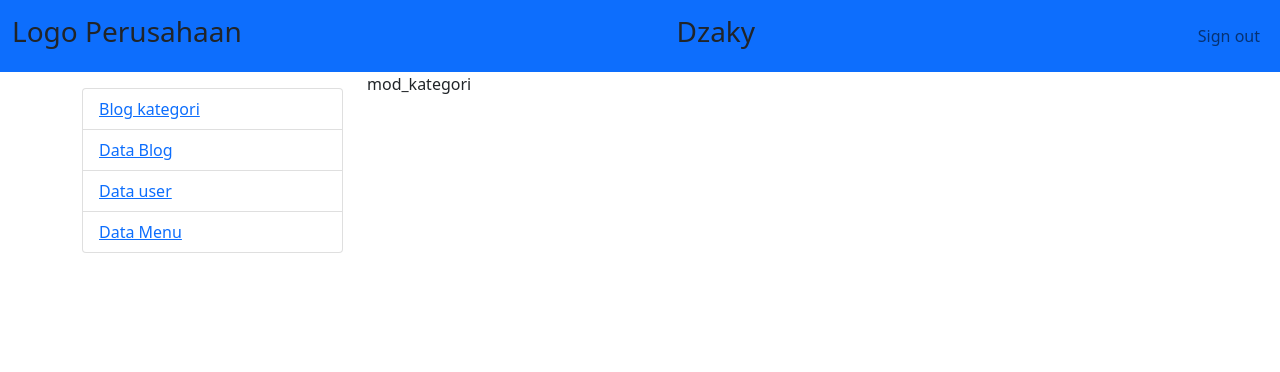
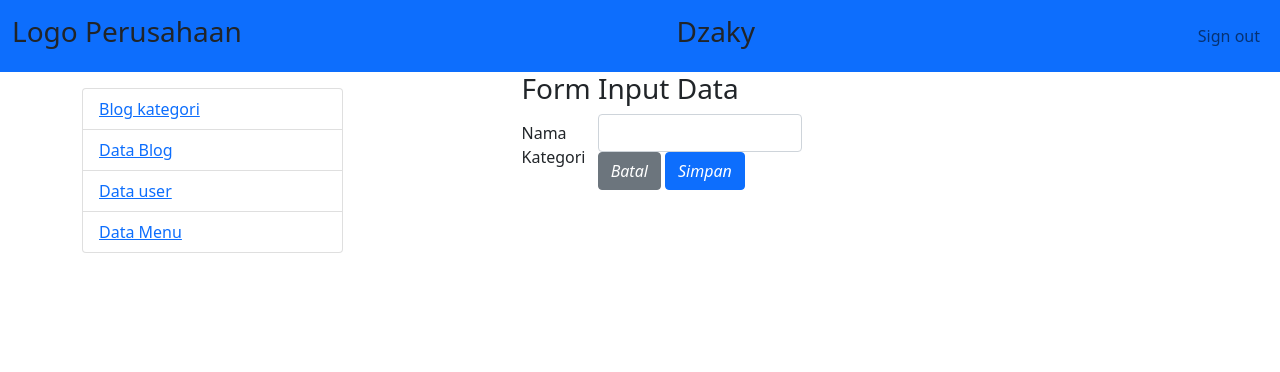
Before and after one commit to Dzakyalifgunawan/matkul_webprog, a PHP site: the page made by latihan02/admin/home.php in a window 1280 px wide. Shown: the top 372 px of the page. Run offline with PHP 8.4, Linux system fonts and the light colour scheme.

Commit message:
Update Terbaru

```diff
--- a/latihan02/admin/home.php
+++ b/latihan02/admin/home.php
@@ -41,8 +41,12 @@ require_once("../koneksidb.php");
                     </ul>
                 </div>
                 <div class="konten col-md">
+                    <!-- Kolom untuk menampilkan konten -->
                     <?php
-                        echo $_GET["modul"];
+                        if(isset($_GET["modul"])){
+                            include_once("".$_GET["modul"]."/index.php");
+                            // include_once("namafolder/namafile");
+                        }
                     ?>
                 </div>
                 <div class="col-md-3">
--- a/latihan02/admin/mod_kategori/index.php
+++ b/latihan02/admin/mod_kategori/index.php
@@ -1,36 +1,64 @@
-    <div class="container">
+<?php
+    if(!isset($_GET['aksi'])){
+?>
+<?php
+
+$qdata = mysqli_query($koneksidb, "select * from mst_kategori")or die(mysqli_error($koneksidb));
+
+?>
+<div class="container">
         <div class="row">
-            <div class="col-md-2">
-
-            </div>
+            <div class="col-md-2"></div>
             <div class="col-md mt-3">
-                <a class="btn btn-primary btn-sm" href="">Tambah Data</a>
+                <a class="btn btn-primary btn-sm" href="?modul=mod_kategori&aksi=add">Tambah Data</a>
                 <table class="table mt-1">
                     <tr>
                         <th scope="col">ID Kategori</th>
                         <th scope="col">Nama Kategori</th>
                         <th scope="col">Action</th>
                     </tr>
+                    <?php
+                        while($row = mysqli_fetch_array($qdata)){//pembuka
+                    ?>
                     <tr>
-                        <td>2</td>
-                        <td>Mbolang</td>
+                        <td><?php echo $row['idkategori']; ?></td>
+                        <td><?php echo $row['nm_kategori']; ?></td>
                         <td>
                             <a class="btn btn-primary" type="submit"><i class="bi bi-pencil-square"> Edit</i></a>
                             <a class="btn btn-primary" type="submit"><i class="bi bi-x-lg"> Delete</i></a>
                         </td>
                     </tr>
-                    <tr>
-                        <td>1</td>
-                        <td>Kuliah</td>
-                        <td>
-                            <a class="btn btn-primary" href=""><i class="bi bi-pencil-square"> Edit</i></a>
-                            <a class="btn btn-primary" href=""><i class="bi bi-x-lg"> Delete</i></a>
-                        </td>
-                    </tr>
+                    <?php }//penutup ?>
                 </table>
             </div>
-            <div class="col-md-2">
+            <div class="col-md-2"></div>
+        </div>
+</div>
+<?php
+    }elseif((isset($_GET['aksi']))){
+?>
 
+<!-- Tampilan Form -->
+
+<div class="container-fluid">
+        <div class="row">
+            <div class="col-md-3"></div>
+            <div class="col-md">
+            <h3>Form Input Data</h3>
+                <form action="mod_kategori/proses.php?aksi=insert" method="post">
+                    <div class="mb-3 row">
+                        <label for="inputPassword" class="col-sm-3 col-form-label">Nama Kategori</label>
+                        <div class="col-sm-9">
+                            <input type="text" class="form-control" id="txt_nama" name="txt_nama">
+                            <button class="btn btn-secondary" type="submit"><i class="bi bi-x-lg"> Batal</i></button>
+                            <button class="btn btn-primary" type="submit"><i class="bi bi-save"> Simpan</i></button>
+                        </div>
+                    </div>
+                </form>
             </div>
+            <div class="col-md-2"></div>
         </div>
-    </div>
+</div>
+<?php
+    }
+?>
```
Also changed, not shown: latihan02/admin/mod_kategori/proses.php (added, +18 -0 lines).
